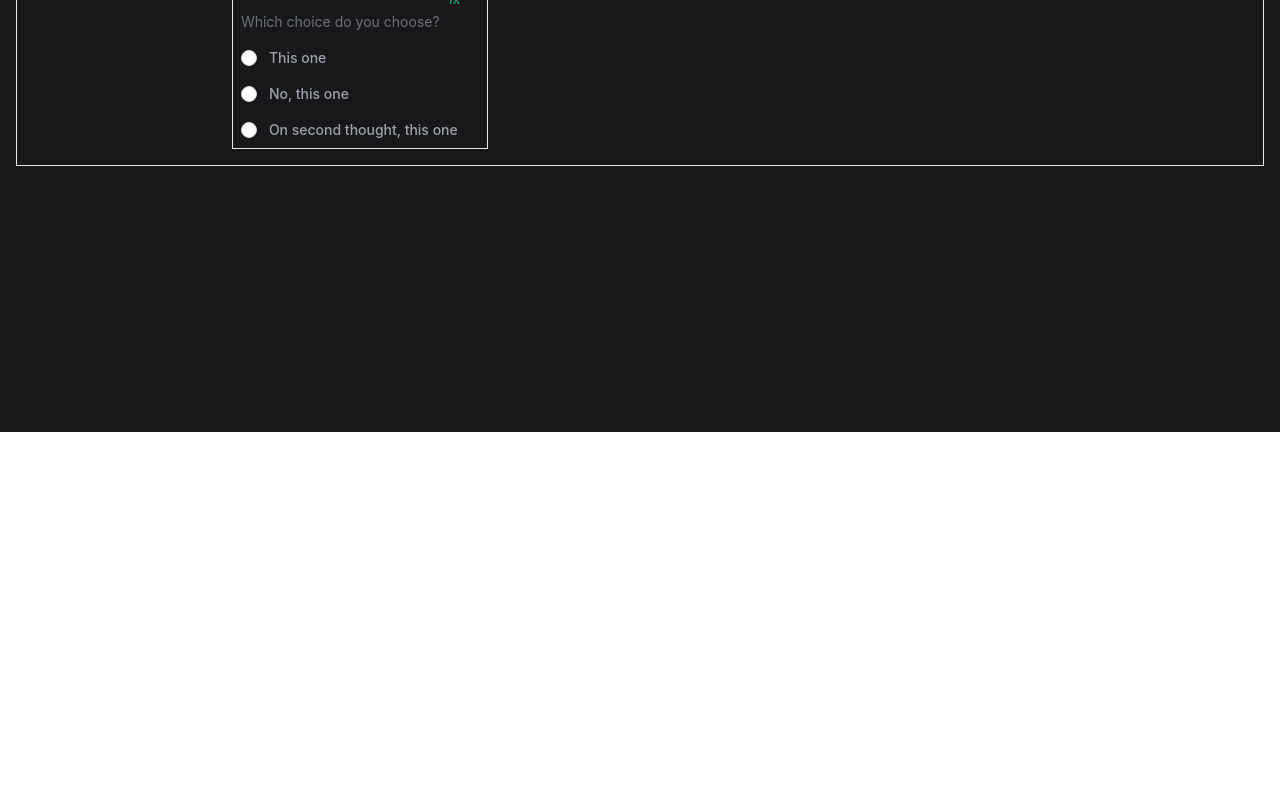
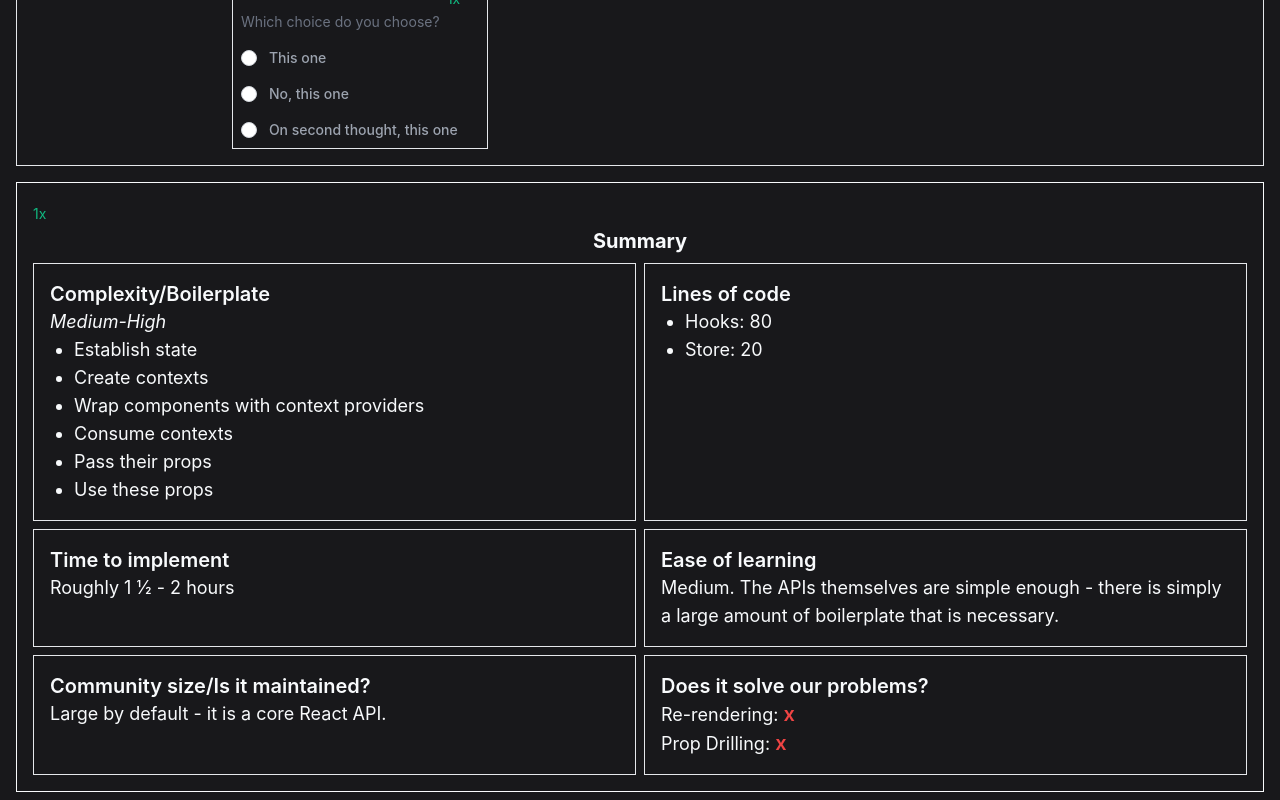
Before and after one commit to jared-lbx/state-management-experiments, a React (Create React App) app: page / in a window 1280 px wide. Shown: the part 368-1168 px from the top of the page. Before the commit the page ends 800 px from the top, so only its background shows below. Built offline with nearby package versions, Linux system fonts and the light colour scheme.

Commit message:
cherry picksterino the markdown component

```diff
--- a/src/App.js
+++ b/src/App.js
@@ -1,6 +1,6 @@
 import "./App.css";
 import React from "react";
-import { Summary, Header, Grid } from "./components";
+import { Summary, Header, Grid, Markdown } from "./components";
 
 function App() {
   const [nameInput, setNameInput] = React.useState("");
@@ -19,6 +19,7 @@ function App() {
         lastname={{ value: lastnameInput, handle: setLastNameInput }}
         radio={{ value: radioInput, handle: setRadioInput }}
       />
+      <Markdown />
     </div>
   );
 }
--- a/src/components/Markdown.jsx
+++ b/src/components/Markdown.jsx
@@ -1,11 +1,72 @@
-import { marked } from "marked";
+import { RenderCounter } from "./";
 
-const md = `
-### The jist
-`;
+export function Markdown() {
+  return (
+    <div className="border border-slate-50 p-4 mt-4 text-md">
+      <RenderCounter />
+      <h1 className="text-xl font-bold text-center">Summary</h1>
+      <div className="grid grid-cols-2 gap-2 pt-2">
+        <Section title={"Complexity/Boilerplate"}>
+          <p className="italic">Medium-High</p>
+          <ul className="pl-6 list-disc">
+            <li>Establish state</li>
+            <li>Create contexts</li>
+            <li>Wrap components with context providers</li>
+            <li>Consume contexts</li>
+            <li>Pass their props</li>
+            <li>Use these props</li>
+          </ul>
+        </Section>
+        <Section title={"Lines of code"}>
+          <ul className="pl-6 list-disc">
+            <li>Hooks: 80</li>
+            <li>Store: 20</li>
+          </ul>
+        </Section>
 
-export function Marked() {
-  const markdown = marked(md);
+        <Section title={"Time to implement"}>
+          <p>
+            Roughly 1 <span className="diagonal-fractions">1/2</span> - 2 hours
+          </p>
+        </Section>
 
-  return <div>{markdown}</div>;
+        <Section title={"Ease of learning"}>
+          <p>
+            Medium. The APIs themselves are simple enough - there is simply a
+            large amount of boilerplate that is necessary.
+          </p>
+        </Section>
+
+        <Section title={"Community size/Is it maintained?"}>
+          <p>Large by default - it is a core React API.</p>
+        </Section>
+
+        <Section title={"Does it solve our problems?"}>
+          <ul>
+            <li>
+              Re-rendering:{" "}
+              <span className="inline-flex justify-center items-center text-xl font-semibold text-red-500">
+                x
+              </span>
+            </li>
+            <li>
+              Prop Drilling:{" "}
+              <span className="inline-flex justify-center items-center text-xl font-semibold text-red-500">
+                x
+              </span>
+            </li>
+          </ul>
+        </Section>
+      </div>
+    </div>
+  );
 }
+
+function Section({ title, children }) {
+  return (
+    <div className="p-4 border">
+      <h2 className="text-xl font-semibold">{title}</h2>
+      <div className="text-md">{children}</div>
+    </div>
+  );
+}
--- a/src/components/index.js
+++ b/src/components/index.js
@@ -4,3 +4,4 @@ export { Grid } from "./Grid";
 export { Header } from "./Header";
 export { Radio } from "./Radio";
 export { Summary } from "./Summary";
+export { Markdown } from "./Markdown";
```
